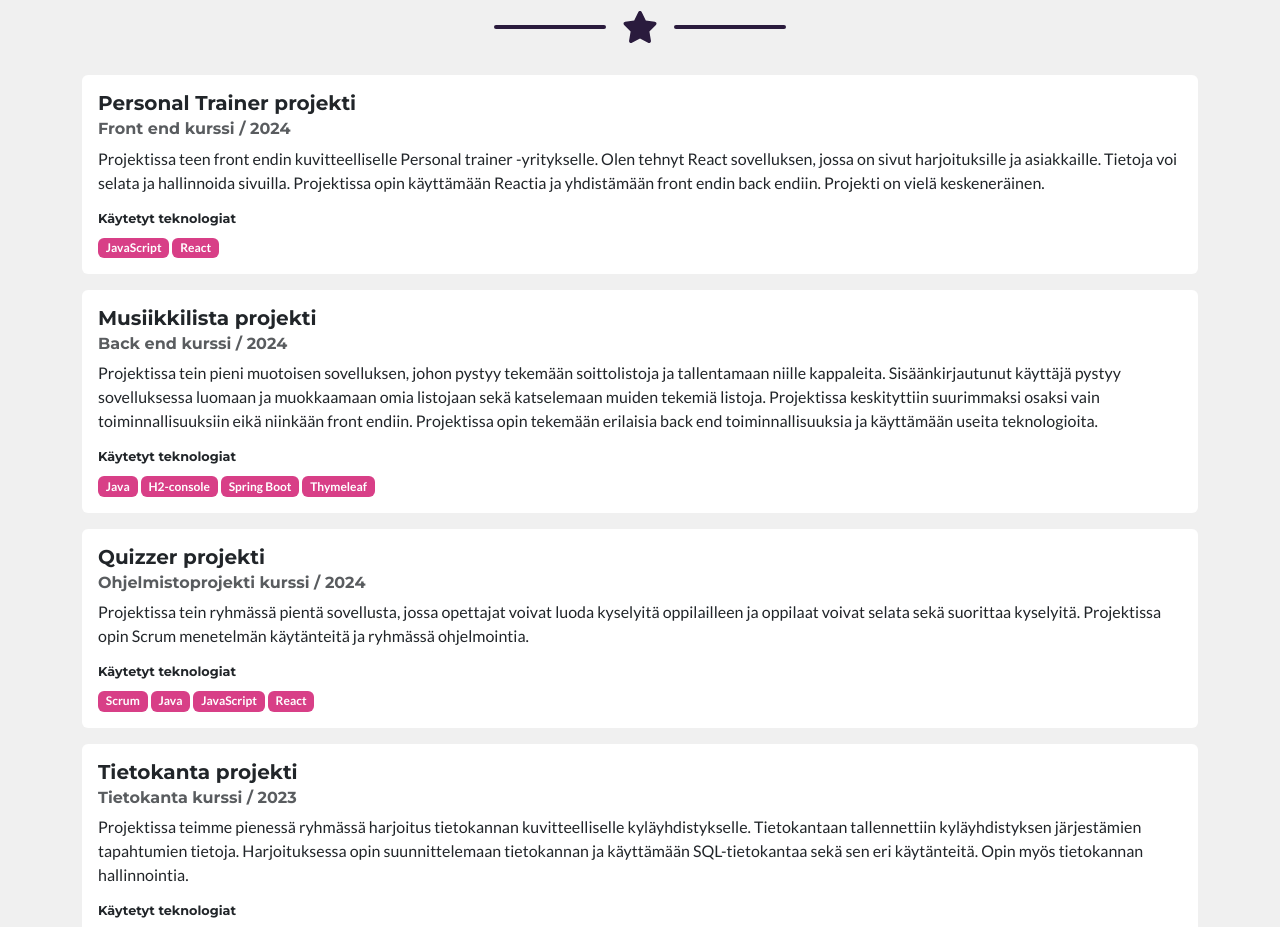
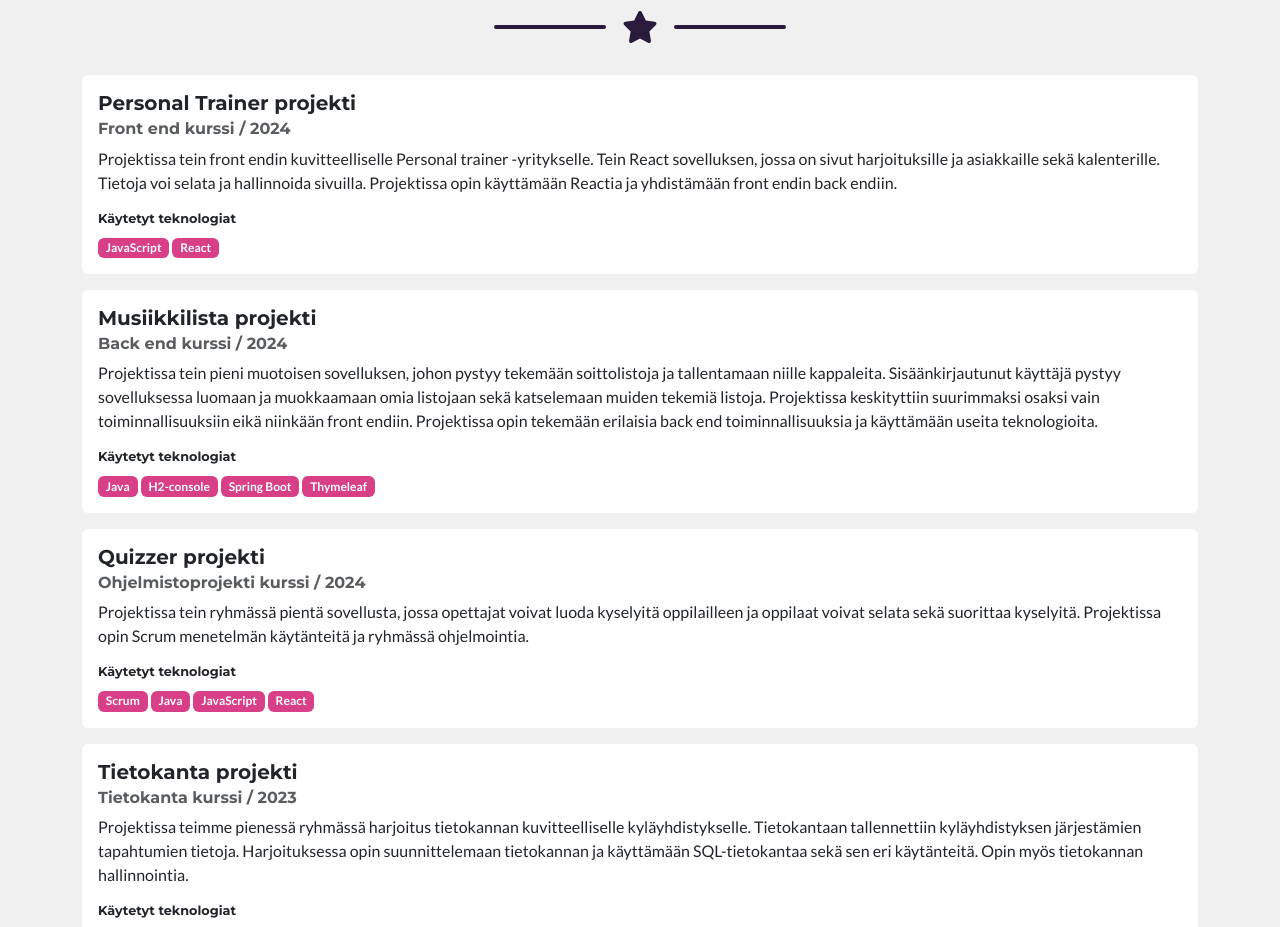
Before and after one commit to hilja04/portfolio, a plain HTML site: page index.html in a window 1280 px wide. Shown: the part 888-1815 px from the top of the page. Drawn offline with nearby package versions, Linux system fonts and the light colour scheme.

Commit message:
update project2

```diff
--- a/index.html
+++ b/index.html
@@ -85,7 +85,7 @@
                             <div class="card-body">
                               <h4 class="card-title">Personal Trainer projekti</h4>
                               <h5 class="card-subtitle mb-2 text-muted">Front end kurssi / 2024</h5>
-                              <p class="card-text">Projektissa teen front endin kuvitteelliselle Personal trainer -yritykselle. Olen tehnyt React sovelluksen, jossa on sivut harjoituksille ja asiakkaille. Tietoja voi selata ja hallinnoida sivuilla. Projektissa opin käyttämään Reactia ja yhdistämään front endin back endiin. Projekti on vielä keskeneräinen.</p>
+                              <p class="card-text">Projektissa tein front endin kuvitteelliselle Personal trainer -yritykselle. Tein React sovelluksen, jossa on sivut harjoituksille ja asiakkaille sekä kalenterille. Tietoja voi selata ja hallinnoida sivuilla. Projektissa opin käyttämään Reactia ja yhdistämään front endin back endiin. </p>
                               <h6 class="projekti-teknologiat">Käytetyt teknologiat</h6>
 
 
```
